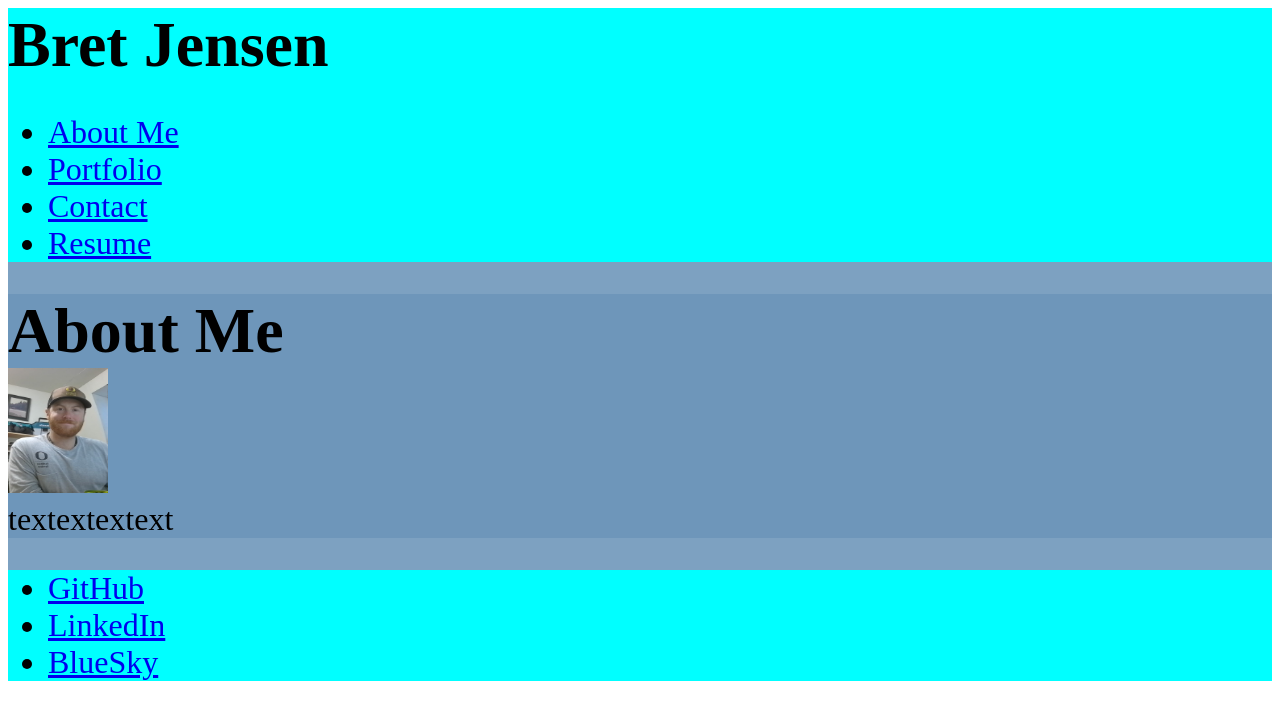
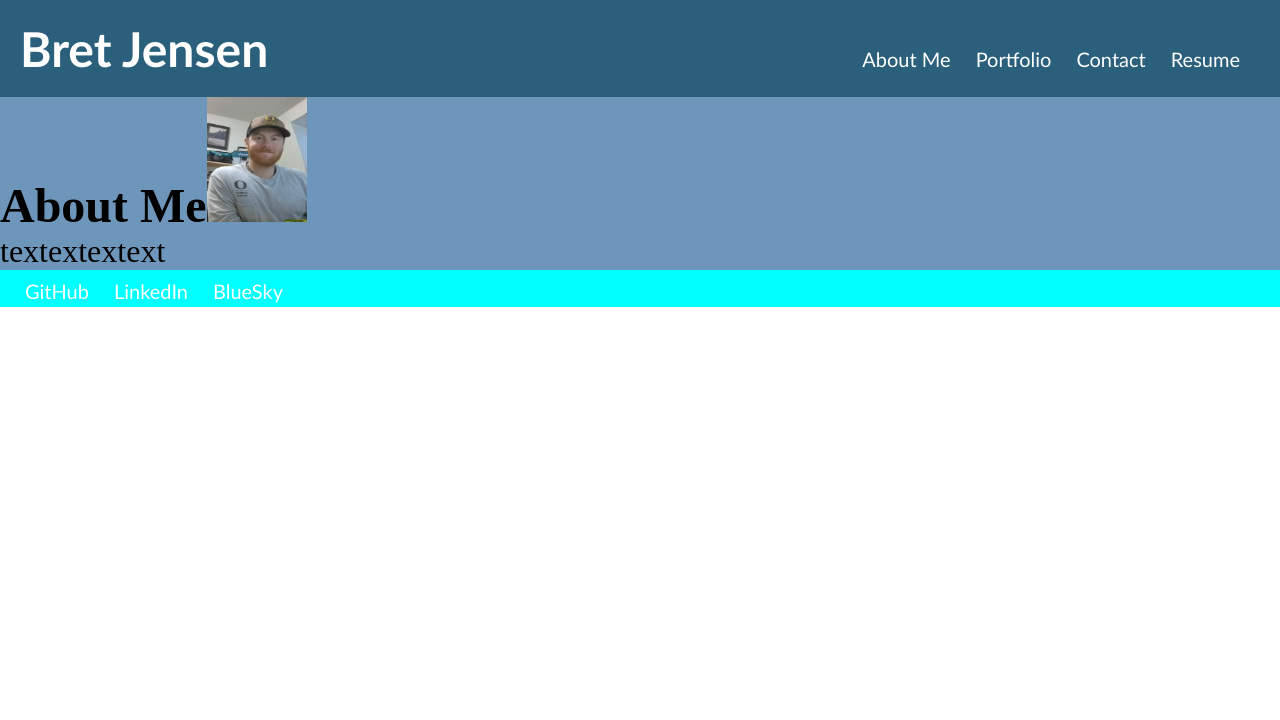
Before and after one commit to bretaj/reactPortfolioProject, a React (Vite) app: page / in a window 1280 px wide. Shown: the top 720 px of the page. Built offline with nearby package versions, Linux system fonts and the light colour scheme.

Commit message:
more styling

```diff
--- a/src/App.css
+++ b/src/App.css
@@ -1,13 +1,25 @@
+* {
+    box-sizing: border-box;
+    padding: 0;
+    margin: 0;
+}
 
 div {
     background-color:rgba(108, 149, 185, 0.884);
     font-size: 2rem
 }
 
-header, footer {
+header {
+    padding: 20px;
+    font-family: 'Trebuchet MS', 'Lucida Sans Unicode', 'Lucida Grande', 'Lucida Sans', Arial, sans-serif;
+    background-color: #2a607c;
+    color: #ffffff;
+}
+
+footer {
     background-color: aqua;
     color: black;
-    font-size: 2rem
+    font-size: 2rem;
 }
 
 img {
@@ -15,7 +27,52 @@ img {
     height: 125px
 }
 
-main, p, h1 {
+/* main, p, h1 {
     padding: 0px;
     margin: 0px
+} */
+
+/* nav {
+    text-align: right;
+    margin-right: 20px;
+    padding-top: 15px;
 }
+
+nav ul {
+    list-style-type: none;
+    margin: 0;
+}
+
+nav ul li {
+    display: inline;
+    margin-left: 20px;
+}
+
+nav ul li a {
+    text-decoration: none;
+    color: black
+} */
+
+h1 {
+    display: inline-block;
+    font-size: 3rem;
+    }
+
+    li {
+    display: inline-block;
+    font-family: 'Gill Sans', 'Gill Sans MT', Calibri, 'Trebuchet MS', sans-serif;
+    font-size: 20px;
+    margin-left: 25px;
+}
+
+a {
+    color: #ffffff;
+    text-decoration: none;
+}
+
+.text-right {
+    text-align: right;
+    margin-right: 20px;
+    padding-top: 15px;
+    float: right;
+}
--- a/src/components/Navigation.jsx
+++ b/src/components/Navigation.jsx
@@ -3,7 +3,7 @@ import { Link } from 'react-router-dom';
 
 function Navigation() {
   return (
-        <nav>
+        <nav className="text-right">
           <ul>
             <li>
               <Link to="/">About Me</Link>
```
